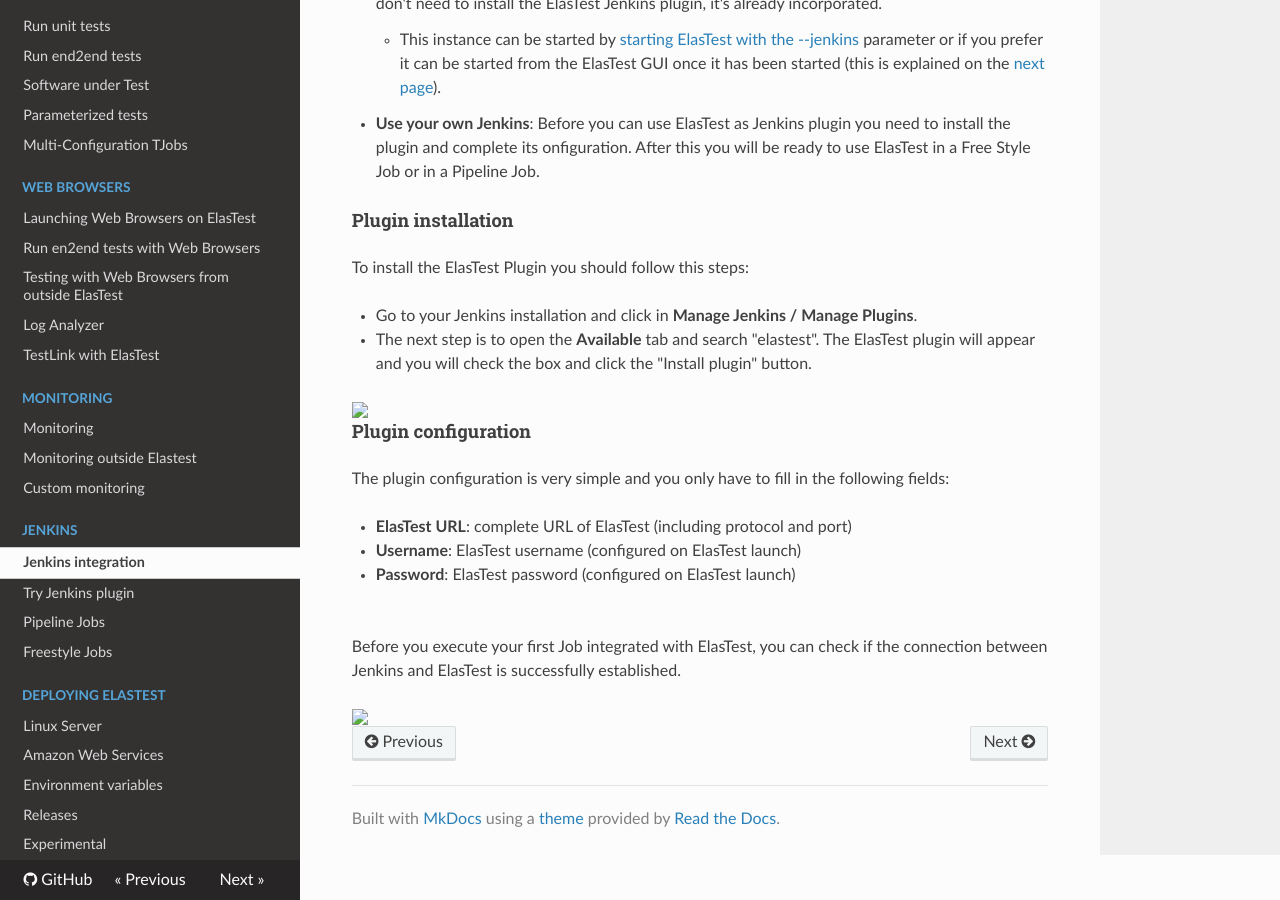
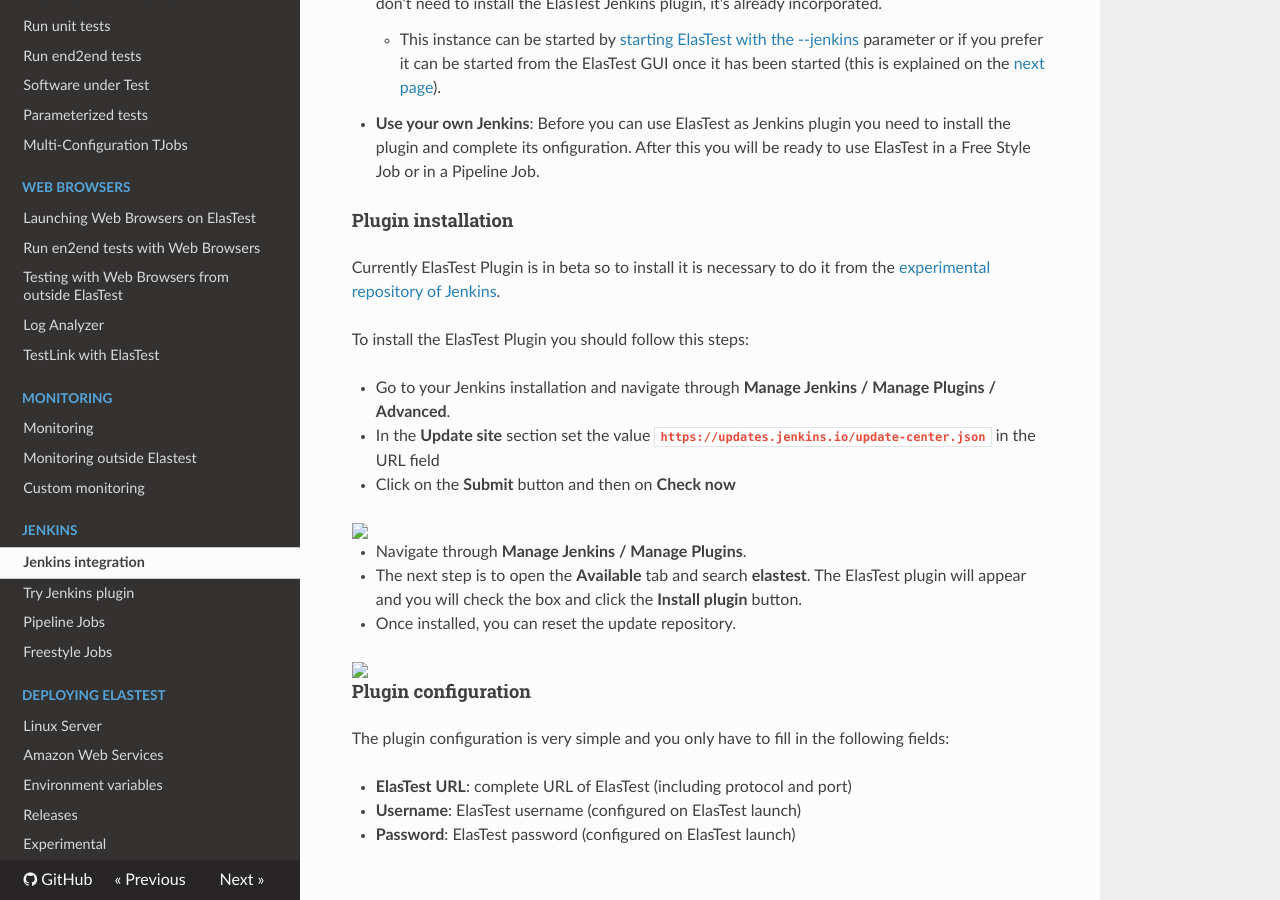
Before and after one commit to elastest/elastest.io-docs, an MkDocs documentation site: the page built from docs/jenkins/index.md, in a window 1280 px wide and 900 px high, scrolled down 331 px. Built offline with MkDocs 1.6.1, drawn with Linux system fonts in a browser that asks for light colours; nearby versions of some CDN libraries; old or Windows-style settings are respelled for this version of MkDocs.

```diff
--- a/docs/jenkins/index.md
+++ b/docs/jenkins/index.md
@@ -16,11 +16,22 @@ ElasTest provides a Jenkins plugin for you to use the platform in your CI enviro
 
 
 <h4 class="holder-subtitle link-top">Plugin installation</h4>
+Currently ElasTest Plugin is in beta so to install it is necessary to do it from the [experimental repository of Jenkins](https://jenkins.io/doc/developer/publishing/releasing-experimental-updates/).
 
 To install the ElasTest Plugin you should follow this steps:
 
-*   Go to your Jenkins installation and click in **Manage Jenkins / Manage Plugins**.
-*   The next step is to open the **Available** tab and search "elastest". The ElasTest plugin will appear and you will check the box and click the "Install plugin" button.
+*   Go to your Jenkins installation and navigate through **Manage Jenkins / Manage Plugins / Advanced**.
+*   In the **Update site** section set the value **`https://updates.jenkins.io/update-center.json`** in the URL field
+*   Click on the **Submit** button and then on **Check now**
+<p></p>
+
+<div class="docs-gallery inline-block">
+    <a data-fancybox="gallery-3" href="/docs/jenkins/images/integration/experimental_repo.png"><img class="img-responsive img-wellcome" src="/docs/jenkins/images/integration/experimental_repo.png"/></a>
+</div>
+
+*   Navigate through **Manage Jenkins / Manage Plugins**.
+*   The next step is to open the **Available** tab and search **elastest**. The ElasTest plugin will appear and you will check the box and click the **Install plugin** button.
+*   Once installed, you can reset the update repository.
 
 <p></p>
 
```
Also changed, not shown: docs/jenkins/images/integration/experimental_repo.png (added).
